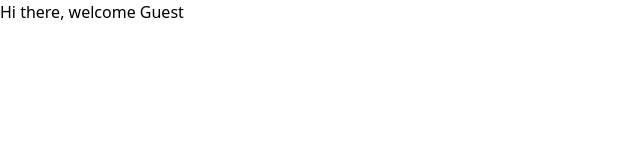
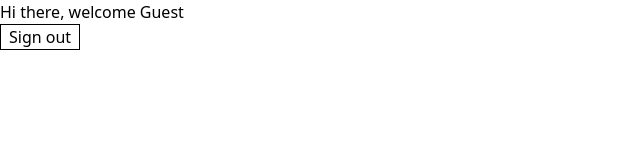
Before and after one commit to femnixx/RandomRepo, a React (Vite) app: page /loggedin in a window 1280 px wide. Shown: the top 160 px of the page, without its empty margins (0-640 px from the left). Built offline with nearby package versions, Linux system fonts and the light colour scheme; no server answers.

Commit message:
Made signout handler and also error validation for it

```diff
--- a/src/frontend/components/LoggedIn.tsx
+++ b/src/frontend/components/LoggedIn.tsx
@@ -20,9 +20,21 @@ const LoggedIn = () => {
     handleSession();
     }, []); // only run once after first render;
 
+    const handleSignOut = async () => {
+        const { error } = await supabase.auth.signOut();
+        if (error) {
+            console.error(error);
+            console.log(username); // check if username still is the same as session data
+            navigate('/loggedin');
+        } else {
+            console.log("Successfull signed out.")
+            navigate('/login');
+        }
+    }
   return (
     <div>
         <p>Hi there, welcome {username}</p>
+        <button className='border-1 px-2 hover:cursor-pointer' onClick={handleSignOut}>Sign out</button>
     </div>
   )
 }
```
